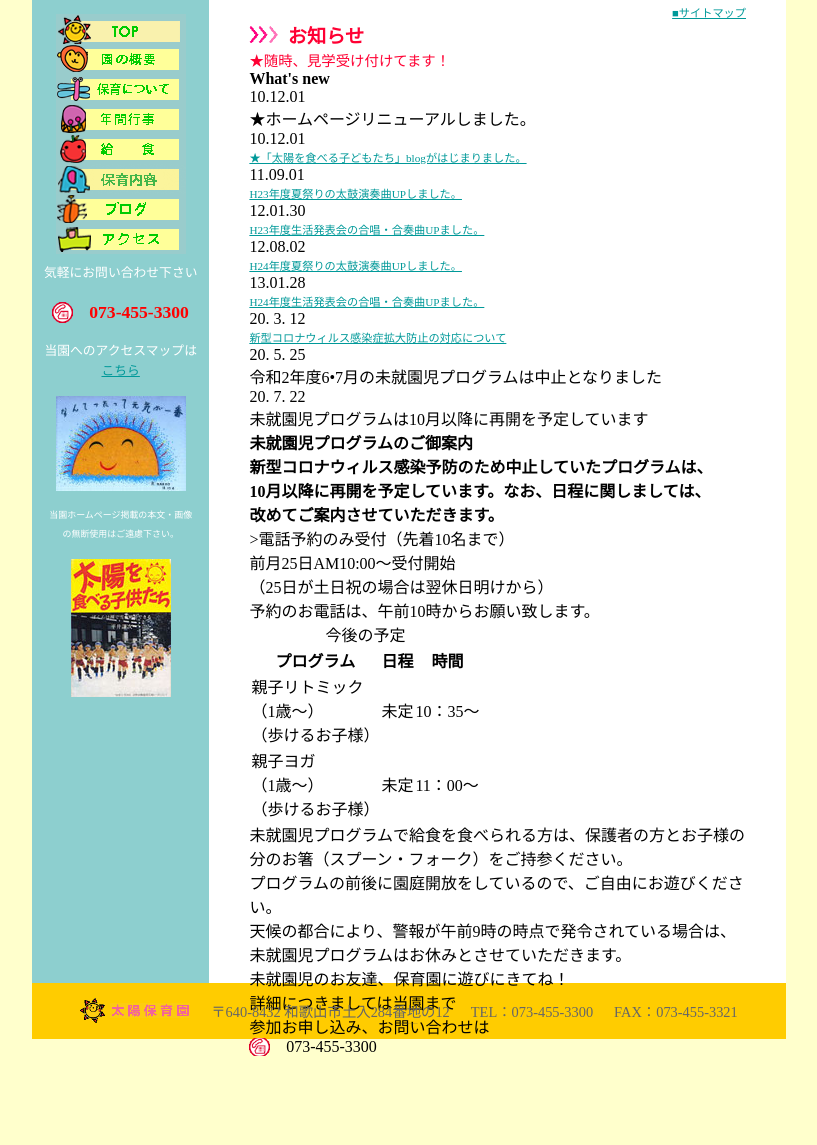
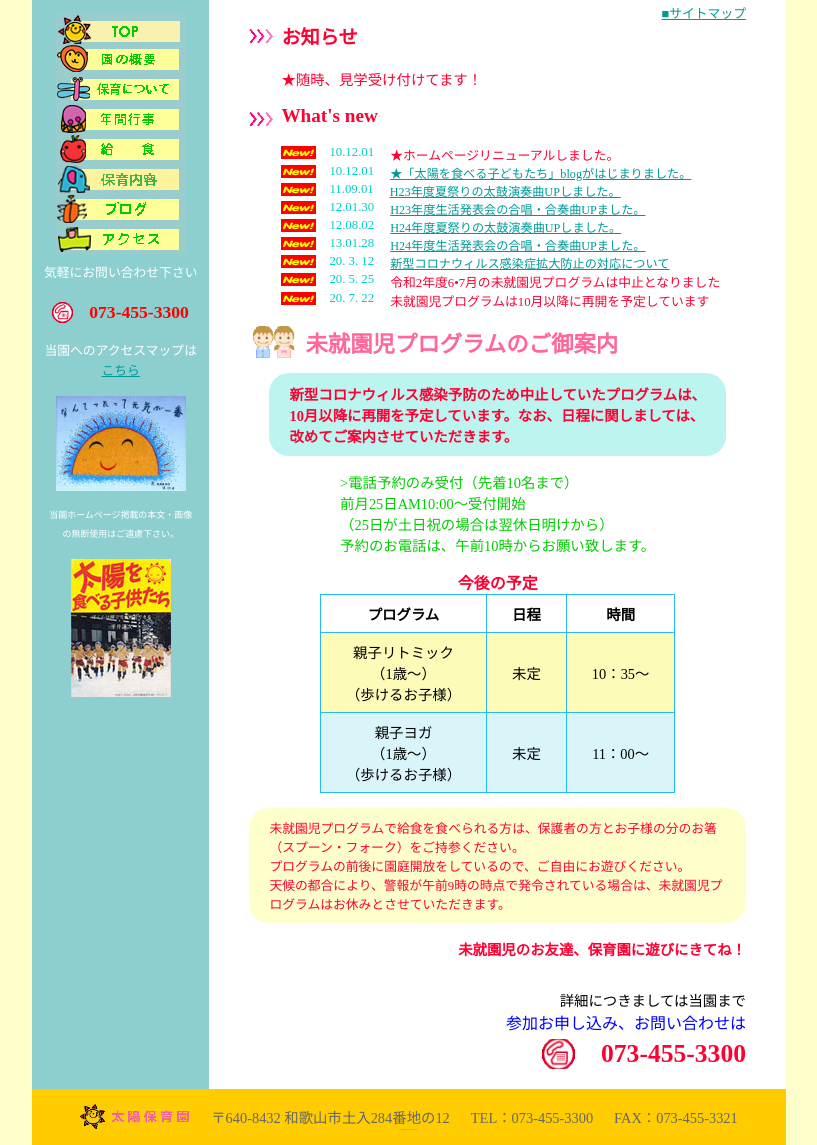
Before and after one commit to kato0312/practice_03, a plain HTML site: page index.html in a window 1280 px wide. Shown: the part 344-1489 px from the top of the page, without its empty margins (231-1048 px from the left). Before the commit the page ends 1400 px from the top, so only its background shows below. Drawn offline with Linux system fonts and the light colour scheme.

Commit message:
Update style.css

```diff
--- a/style.css
+++ b/style.css
@@ -57,6 +57,7 @@ body {
   background-position: left center;
   background-repeat: no-repeat;
   background-size: 0.8em;
+  color: #fff;
   font-size: 0.8em;
   list-style: none;
   padding: 0.2em 0.3em 0 0.9em;
@@ -77,7 +78,7 @@ body {
 .main-box {
   background-color: #fff;
   display: flex;
-  height: 1000px
+  height: 100%;
 }
 .sidebar {
   background-color: #8dcfcf;
@@ -201,32 +202,151 @@ body {
   list-style: none;
   padding: 20px 40px;
 }
-.contents a {
-  font-size: 0.7em;
+.contents h3,dd,li {
+  color: #ff0033;
 }
-.contents li {
-  font-size: 0.9em;
+.contents dt {
+  color: #00cccc;
+}
+.contents a,dt,dd,li {
+  font-size: 0.8em;
+}
+.contents h3 {
+  font-size: 1.2em;
 }
 .contents a {
   color: #009999;
 }
 .contents li {
+  font-size: 0.9em;
   list-style: none;
 }
 .site-map {
   text-align: right;
 }
-.news {
-  color: #ff0033;
-}
-.news h3 {
+.news,.whatsnew {
   background-image: url(img/a_btn038.gif);
   background-repeat: no-repeat;
   background-size: 1.5em;
-  background-position: left;
-  font-size: 1.2em;
+  background-position: left 0.4em;
   padding-left: 2em;
 }
+.news h3,.whatsnew h3 {
+  margin-bottom: 18px;
+}
+.whatsnew {
+  margin: 16px 0;
+}
+.whatsnew dl {
+  color: #ff0033;
+}
+.whatsnew dt {
+  float: left;
+  background-image: url(img/a_btn142.gif);
+  background-repeat: no-repeat;
+  background-size: 2.2rem;
+  background-position: left;
+  padding: 0 1rem 0 3rem;
+}
+.whatsnew a {
+  font-size: 0.95em
+}
+
+
+
+.program h2 {
+  background-image: url(img/a_ilst013.gif);
+  background-repeat: no-repeat;
+  background-size: 2.2em;
+  background-position: left bottom;
+  color: #ff6699;
+  font-size: 1.4em;
+  padding-left: 2.5em;
+  margin-bottom: 15px;
+}
+.program-box {
+  display: flex;
+  flex-direction: column;
+  align-items: center;
+}
+.program-news p {
+  background-color: #bcf5f0;
+  border-radius: 20px;
+  color: #ff0033;
+  font-size: 0.9em;
+  padding: 10px 20px;
+  margin-bottom: 15px;
+}
+.program-reserve p {
+  font-size: 0.9em;
+  color: #00cc00;
+  margin-bottom: 15px;
+}
+
+.program-schedule {
+  margin-bottom: 15px;
+}
+.program-schedule caption {
+  color: #ff0033;
+  font-weight: bold;
+  /* margin-top: 10px; */
+}
+.program-schedule tr:nth-child(1){
+  background: #ffffff;
+}
+
+.program-schedule tr:nth-child(2n){
+  background: #fcfbb7;
+}
+
+.program-schedule tr:nth-child(3n){
+  background: #d9f5fa;
+}
+table {
+  border-collapse: collapse;
+}
+th,td {
+  border: 1.5px solid #27bbf5;
+  font-size: 0.9em;
+  padding: 8px 25px;
+  text-align: center;
+}
+
+.program-notes p {
+  background-color: #ffffcc;
+  border-radius: 20px;
+  color: #ff0033;
+  font-size: 0.8em;
+  padding: 10px 20px;
+  margin-bottom: 15px;
+}
+.welcome p {
+  color: #ff0033;
+  font-size: 0.9em;
+  font-weight: bold;
+  margin-bottom: 30px;
+}
+
+.contact {
+  display: flex;
+  flex-direction: column;
+  align-items: flex-end;
+}
+.contact-txt1 {
+  color: #000;
+  font-size: 0.9em;
+}
+.contact-txt2 {
+  font-size: 1em;
+  color: blue;
+  margin-bottom: 5px;
+}
+.contact-txt3 {
+  color: #ff0033;
+  font-size: 1.6em;
+  font-weight: bold;
+}
+
 
 
 .footer-box {
```
